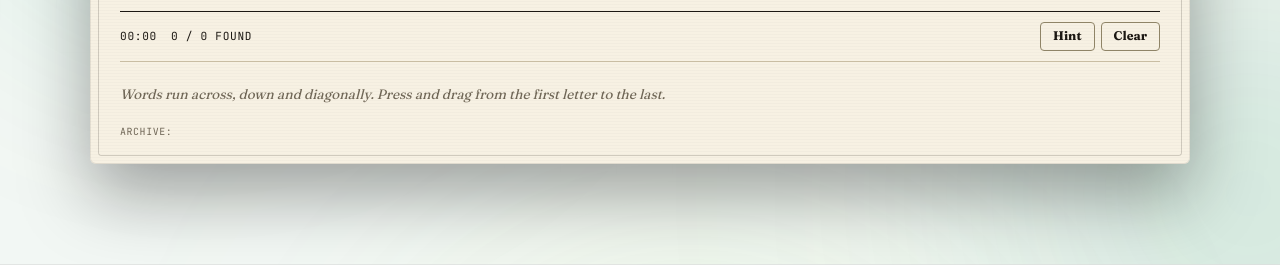
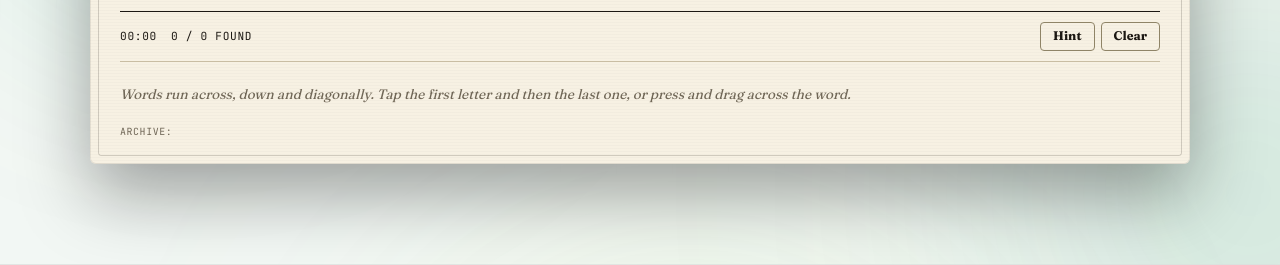
Before and after one commit to garybyrne-ai/Garynewswebsite, a PHP site: template templates/kids-wordsearch.php in a window 1280 px wide. Shown: the part 284-549 px from the top of the page. Run offline with PHP 8.4, Linux system fonts and the light colour scheme; the template is opened without the code that fills it, so the values that code supplies are empty; some libraries are stand-ins or nearby versions.

Commit message:
Fix the kids puzzles: phone keyboard, tap-to-select, and stolen keystrokes
Three faults, found by driving the pages in a real browser on desktop and on an
iPhone rather than reading the code.

The crossword could not be filled in on a phone. Tapping a square ran two
handlers: touchend focused the off-screen input that raises the virtual
keyboard, then the click handler focused the square itself and took that focus
straight back. The keyboard opened and shut in the same tap, so there was no
way to enter a letter. Focus now goes to the input and never to the square.
The highlight is a class, so nothing changes visually, and desktop typing is
untouched because the keydown handler calls preventDefault before the input
can see the character.

The word search only accepted a press and drag. Tapping the first letter and
then the last -- which is how most people try it, and how most word searches
work -- did nothing at all, with no sign the grid had registered anything. Both
gestures work now: the first tap stays lit so it is obvious something happened,
the second claims the word, and tapping the same square twice cancels. Dragging
is unchanged. The instruction line on the page says so.

The crossword was swallowing every keystroke on the page. Its keydown listener
is on document and only checked that a square was selected, so typing into the
search box -- or any other field on that page -- fed letters into the grid and
preventDefault threw them away. It now ignores keystrokes aimed at an input,
textarea, select or anything contenteditable.

Verified: iPhone crossword tap leaves the keyboard input focused and a letter
lands; word search finds a word by tap-tap and by drag on both desktop and
iPhone; desktop crossword typing, backspace and arrow keys still work and the
header search box now takes text again.

Smoke suite: 252 checks, still green.

Co-Authored-By: Claude Opus 5 <noreply@anthropic.com>
Claude-Session: https://claude.ai/code/session_019FiYDECY38QLFUFtTBeHs6

```diff
--- a/src/bootstrap.php
+++ b/src/bootstrap.php
@@ -10,7 +10,7 @@ declare(strict_types=1);
  */
 
 define('ME_ROOT', dirname(__DIR__));
-define('ME_VERSION', '4.6.2');
+define('ME_VERSION', '4.6.3');
 // Asset cache-buster: changes whenever any stylesheet or script changes, so a deploy never leaves
 // browsers running yesterday's JavaScript against today's templates.
 define('ME_ASSETS', ME_VERSION . '.' . substr(md5(implode('|', array_map('filemtime', array_merge(glob(__DIR__ . '/../public/assets/css/*.css') ?: [], glob(__DIR__ . '/../public/assets/js/*.js') ?: [])))), 0, 8));
--- a/templates/kids-wordsearch.php
+++ b/templates/kids-wordsearch.php
@@ -14,7 +14,7 @@
       </div>
       <ul class="ws__words"><?php foreach ($p['words'] as $w): ?><li data-word="<?= e($w['word']) ?>"><?= e($w['word']) ?></li><?php endforeach; ?></ul>
     </div>
-    <p class="paper__note">Words run across, down and diagonally. Press and drag from the first letter to the last.</p>
+    <p class="paper__note">Words run across, down and diagonally. Tap the first letter and then the last one, or press and drag across the word.</p>
     <nav class="puzzle__archive mono" aria-label="Archive"><span>Archive:</span><?php foreach ($archive as $d): ?><a href="/kids/wordsearch/<?= e($d) ?>" class="<?= $d === $date ? 'is-active' : '' ?>"><?= e(date('j M', strtotime($d))) ?></a><?php endforeach; ?></nav>
   </div>
 </div>
```
Also changed, not shown: public/assets/js/kids.js.
